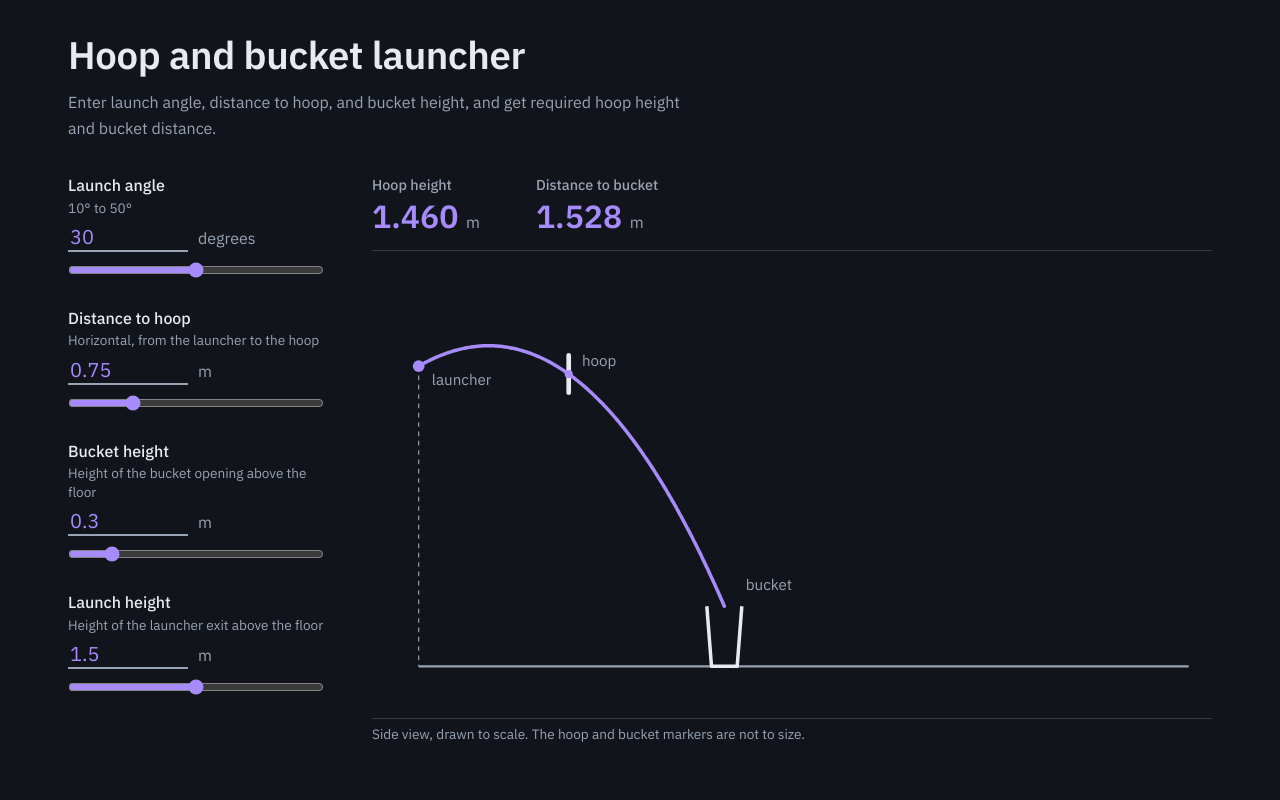
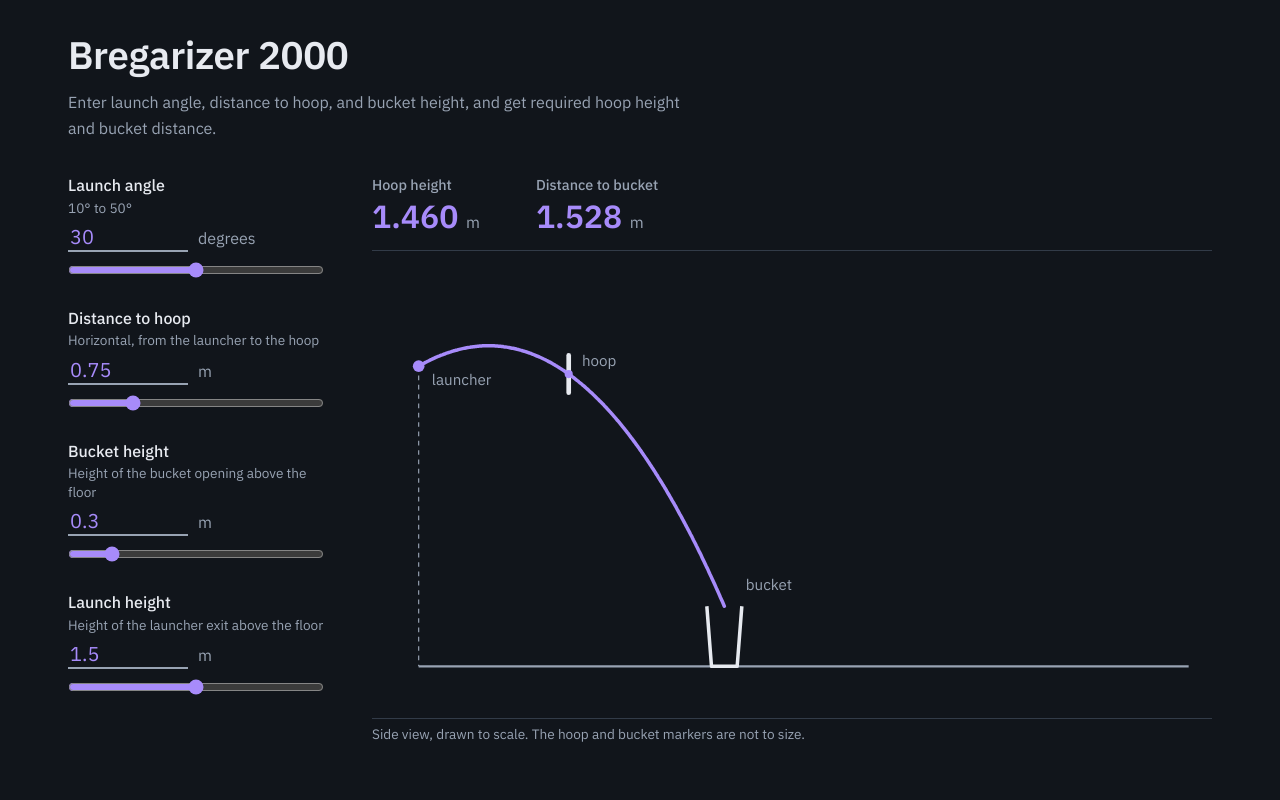
Before and after one commit to BZRocket/ProjectileCalculator, a plain HTML site: page index.html in a window 1280 px wide. Shown: the top 800 px of the page. Drawn offline with Linux system fonts and the light colour scheme.

Commit message:
Update index.html

```diff
--- a/index.html
+++ b/index.html
@@ -11,7 +11,7 @@
 </head>
 <body>
   <div class="page">
-    <h1>Hoop and bucket launcher</h1>
+    <h1>Bregarizer 2000</h1>
     <p class="lede">Enter launch angle, distance to hoop, and bucket height, and get required hoop height and bucket distance.</p>
 
     <div class="layout">
```
